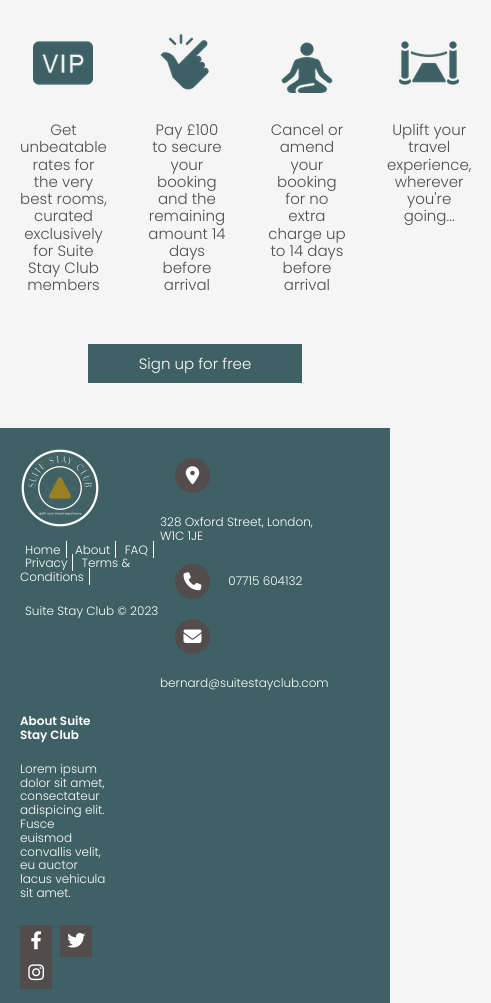
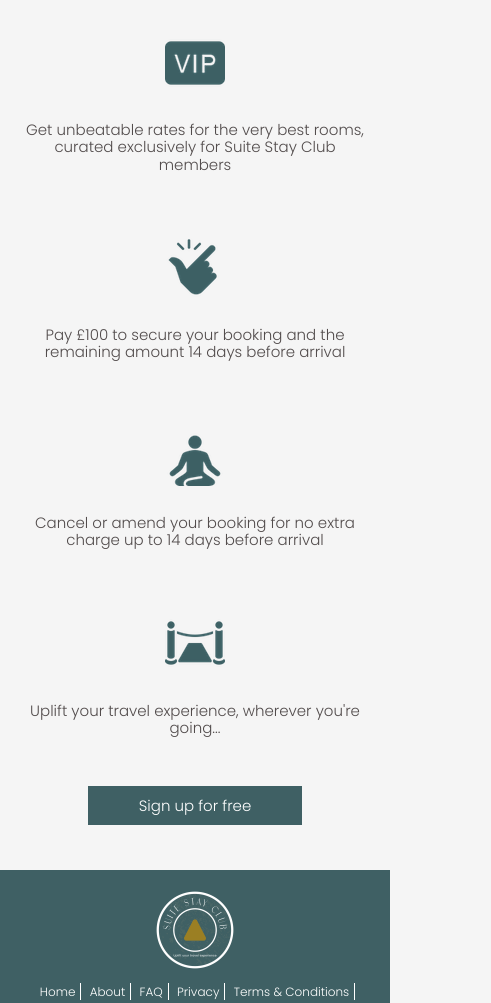
Before and after one commit to emilylo1/suite-stay-club, a website: page coming-soon.html in a window 390 px wide. Shown: the part 760-1763 px from the top of the page, 491 px wide, since content can reach past the window. Drawn offline with Linux system fonts and the light colour scheme.

Commit message:
responsive design for homepage

```diff
--- a/sass/components/_searchBar.scss
+++ b/sass/components/_searchBar.scss
@@ -7,6 +7,14 @@
     display: flex;
     position: relative;
     margin: auto;
+
+    @media only screen and (max-width: 768px){
+        width: 100%;
+    }
+
+    @media only screen and (max-width: 480px){
+        width: 100%;
+    }
 
     &__term{
         width:100%;
--- a/sass/layout/_footer.scss
+++ b/sass/layout/_footer.scss
@@ -5,6 +5,11 @@
     @include flex-basic (row);
     margin-top: 30px;
     padding: 20px;
+
+    @media only screen and (max-width: 768px){
+        flex-direction: column;
+        text-align: center;
+    }
 }
 
 .logo{
@@ -33,6 +38,34 @@
 
 .footer-center{
     flex-basis: 35%;
+
+    @media only screen and (max-width: 768px){
+        @include flex-basic (row);
+        justify-content: center;
+    }
+
+    @media only screen and (max-width: 480px){
+        @include flex-basic (column);
+        align-items: center;
+    }
+
+    &__address{
+        @media only screen and (max-width: 480px){
+            width: 32%;
+        }
+    }
+
+    &__phone{
+        @media only screen and (max-width: 480px){
+            width: 32%;
+        }
+    }
+
+    &__email{
+        @media only screen and (max-width: 480px){
+            width: 32%;
+        }
+    }
 
     & i{
         @include contact-icons;
--- a/sass/pages/_homepage.scss
+++ b/sass/pages/_homepage.scss
@@ -19,12 +19,20 @@
 
 .about-suite-stay-wrapper{
     @include flex-basic (row);
-    flex-wrap: nowrap;
+    justify-content: center;
+
+    @media only screen and (max-width: 480px){
+        @include flex-basic (column);
+    }
 }
 
 .icons-wrapper{
     padding: 20px;
     flex-basis: 25%;
+
+    @media only screen and (max-width: 768px){
+        flex-basis: 50%;
+    }
 }
 
 .hotel-cards-wrapper{
@@ -33,6 +41,13 @@
     width: 95%;
     margin: auto;
     padding: 20px;
+
+    @media only screen and (max-width: 768px){
+        flex-direction: column;
+    }
+    @media only screen and (max-width: 480px){
+        flex-direction: column;
+    }
 
     & a{
         text-decoration: none;
@@ -49,6 +64,14 @@
     margin-bottom: 10px;
     color: $color-secondary;
     @include box-shadow-cards;
+
+    @media only screen and (max-width: 768px){
+        width: 100%;
+    }
+
+    @media only screen and (max-width: 480px){
+        width: 100%;
+    }
 
     &__img{
         width: 100%;
```
Also changed, not shown: css/style.css, 1 other file.
